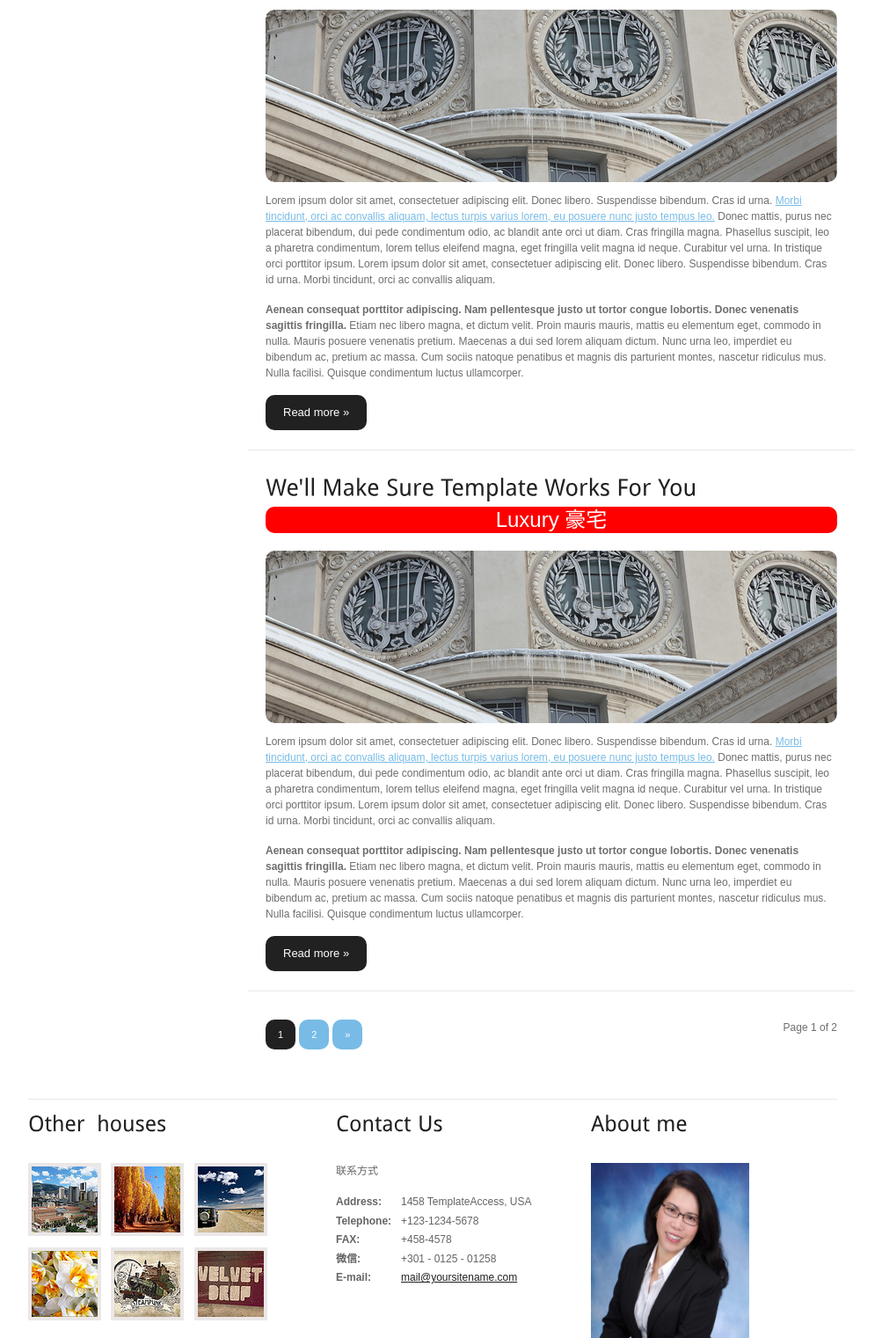
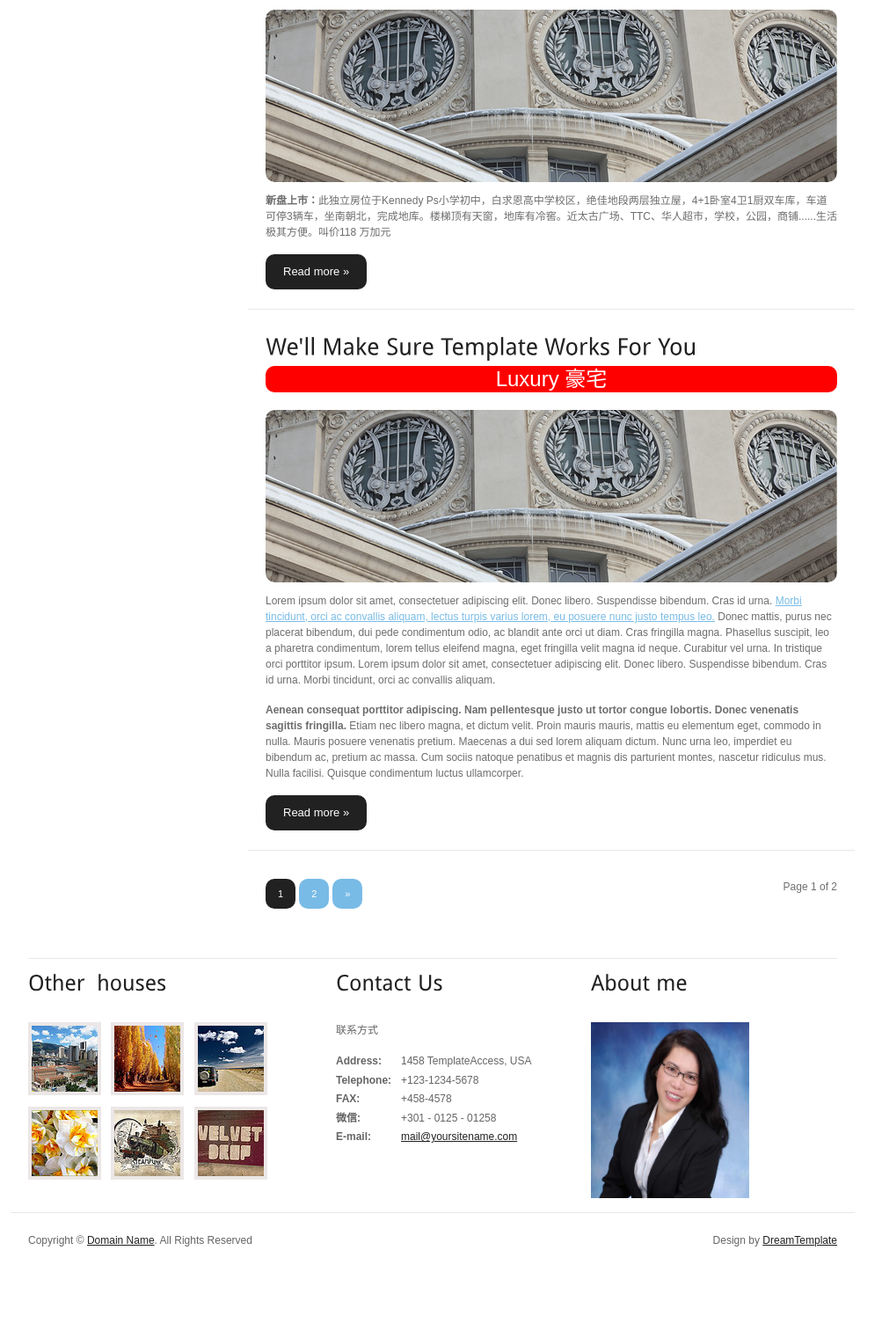
Before and after one commit to John1001Song/realEstateAgent, a PHP site: page / in a window 1280 px wide. Shown: the part 1270-2791 px from the top of the page at 88% size, without its empty margins (148-1151 px from the left). After the commit the page ends 2687 px from the top, so only its background shows below. Run offline with PHP 8.4, Linux system fonts and the light colour scheme; some libraries are stand-ins or nearby versions.

Commit message:
home page townhouse info update

```diff
--- a/public/home.php
+++ b/public/home.php
@@ -20,8 +20,7 @@
                 <div class="clr"></div>
                 <div class="img"><img src="images/img2.jpg" width="650" height="196" alt="" class="fl" /></div>
                 <div class="post_content">
-                    <p>Lorem ipsum dolor sit amet, consectetuer adipiscing elit. Donec libero. Suspendisse bibendum. Cras id urna. <a href="#">Morbi tincidunt, orci ac convallis aliquam, lectus turpis varius lorem, eu posuere nunc justo tempus leo.</a> Donec mattis, purus nec placerat bibendum, dui pede condimentum odio, ac blandit ante orci ut diam. Cras fringilla magna. Phasellus suscipit, leo a pharetra condimentum, lorem tellus eleifend magna, eget fringilla velit magna id neque. Curabitur vel urna. In tristique orci porttitor ipsum. Lorem ipsum dolor sit amet, consectetuer adipiscing elit. Donec libero. Suspendisse bibendum. Cras id urna. Morbi tincidunt, orci ac convallis aliquam.</p>
-                    <p><strong>Aenean consequat porttitor adipiscing. Nam pellentesque justo ut tortor congue lobortis. Donec venenatis sagittis fringilla.</strong> Etiam nec libero magna, et dictum velit. Proin mauris mauris, mattis eu elementum eget, commodo in nulla. Mauris posuere venenatis pretium. Maecenas a dui sed lorem aliquam dictum. Nunc urna leo, imperdiet eu bibendum ac, pretium ac massa. Cum sociis natoque penatibus et magnis dis parturient montes, nascetur ridiculus mus. Nulla facilisi. Quisque condimentum luctus ullamcorper.</p>
+                    <p><strong>新盘上市：</strong>此独立房位于Kennedy Ps小学初中，白求恩高中学校区，绝佳地段两层独立屋，4+1卧室4卫1厨双车库，车道可停3辆车，坐南朝北，完成地库。楼梯顶有天窗，地库有冷窖。近太古广场、TTC、华人超市，学校，公园，商铺......生活极其方便。叫价118 万加元</p>
                     <p class="spec"><a href="#" class="rm">Read more &raquo;</a></p>
                 </div>
                 <div class="clr"></div>
```
